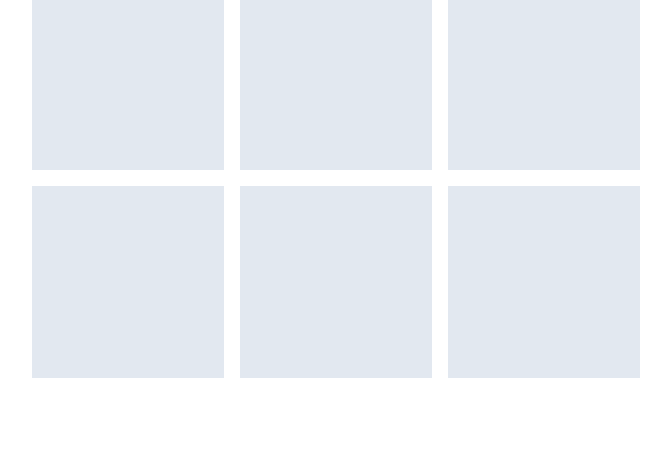
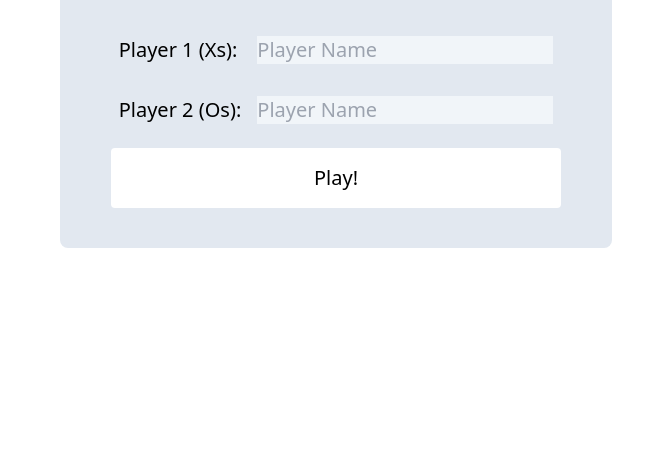
Before and after one commit to jwhthomas/threeinarow, a plain HTML site: page index.html in a window 1280 px wide. Shown: the part 326-800 px from the top of the page, without its empty margins (304-975 px from the left). Drawn offline with nearby package versions, Linux system fonts and the light colour scheme.

Commit message:
added player input, moved around files,  squashed bugs

```diff
--- /dev/null
+++ b/game.html
@@ -0,0 +1,16 @@
+<!doctype html>
+<html>
+<head>
+  <meta charset="UTF-8">
+  <meta name="viewport" content="width=device-width, initial-scale=1.0">
+  <script src="https://cdn.tailwindcss.com"></script>
+  <title>Three In A Row!</title>
+</head>
+<body class="min-h-screen w-screen flex items-center justify-center">
+    <div id="container">
+        <!-- <h1 class="w-full text-center text-2xl" id="">Hello</h1> -->
+        <!-- The boxes will be generated here -->
+    </div>
+</body>
+<script src="./game.js"></script>
+</html>
--- a/index.js
+++ b/game.js
@@ -1,10 +1,13 @@
+// Gets the data about players from the previous page
+const urlData = new URLSearchParams(window.location.search)
+
+// If there is no player information, send the user to input it
+if(!urlData.has("player1") || !urlData.has("player2")){
+    window.location.replace("/")
+}
+
+
 const container = document.getElementById("container");
-
-// var holdingList = [
-//     ["X", "O", "X"],
-//     ["O", "X", "X"],
-//     ["X", "O", "X"],
-// ];
 
 var playerTurn = 1;
 
@@ -42,16 +45,6 @@ function getDetailsFromString(string){
     return data
 }
 
-// // This function updates all the boxes to show to values held in the list.
-// function updateScreen(){
-//     holdingList.forEach((row, i) => {
-//         row.forEach((box, j) => {
-//             getBox(i, j).innerHTML = box
-//         })
-//     })
-//     return true
-// }
-
 function boxClicked(boxID){
     const box = document.getElementById(boxID)
     const boxData = getDetailsFromString(boxID)
@@ -61,6 +54,7 @@ function boxClicked(boxID){
         box.innerHTML = "X"
         // Prevent users from being able to click that box again
         box.onclick = null
+        box.classList.remove("cursor-pointer")
         // Update the list values
         holdingList[boxData.row][boxData.box] = "X"
         // Switch to the next player
@@ -70,6 +64,7 @@ function boxClicked(boxID){
         box.innerHTML = "O"
         // Prevent users from being able to click that box again
         box.onclick = null
+        box.classList.remove("cursor-pointer")
         // Update the list values
         holdingList[boxData.row][boxData.box] = "O"
         // Switch to the next player
@@ -81,13 +76,18 @@ function boxClicked(boxID){
 function checkWinner(){
     // Check for three in a row
     for (let i = 0; i < 3; i++) {
+
         // Gets a row from the holding list and checks if all values in it are the same
         if(holdingList[i][0] === holdingList[i][1] && holdingList[i][1] === holdingList[i][2]){
+            // Ensure that it cannot be marked as correct if there is a row of empty boxes by checking to make sure one of them has text
+            if(!holdingList[i][0]) return
             return console.log("WINNER IN ROW"+i)
         }
 
         // Gets the columns in the holding list and checks if the values are all the same
         if(holdingList[0][i] === holdingList[1][i] && holdingList[1][i] === holdingList[2][i]){
+            // Ensure that it cannot be marked as correct if there is a row of empty boxes by checking to make sure one of them has text
+            if(!holdingList[0][i]) return
             return console.log("WINNER IN COL"+i)
         }
 
@@ -95,11 +95,15 @@ function checkWinner(){
 
     // Check diagonal top left to bottom right
     if(holdingList[0][0] === holdingList[1][1] && holdingList[1][1] === holdingList[2][2]){
+        // Ensure that it cannot be marked as correct if there is a row of empty boxes by checking to make sure one of them has text
+        if(!holdingList[0][0]) return
         return console.log("WINNER DIAG TL BR")
     }
 
     // Check diagonal bottom left to top right
     if(holdingList[2][0] === holdingList[1][1] && holdingList[1][1] === holdingList[0][2]){
+        // Ensure that it cannot be marked as correct if there is a row of empty boxes by checking to make sure one of them has text
+        if(!holdingList[1][1]) return
         return console.log("WINNER DIAG BL TR")
     }
 }
--- a/index.html
+++ b/index.html
@@ -7,10 +7,39 @@
   <title>Three In A Row!</title>
 </head>
 <body class="min-h-screen w-screen flex items-center justify-center">
-    <div id="container">
-        <!-- <h1 class="w-full text-center text-2xl" id="">Hello</h1> -->
-        <!-- The boxes will be generated here -->
+    <div class="rounded-lg bg-slate-200 p-10">
+        <h1 class="text-4xl text-center">Welcome to Three In A Row!</h1>
+        <form action="/game.html" method="GET" class="flex justify-center">
+            <div>
+                <table class="text-xl mt-10 mb-2">
+                    <tbody>
+                        <tr>
+                            <td class="px-2 py-4">
+                                <label for="player1">Player 1 (Xs):</label>
+                            </td>
+                            <td class="px-2 py-4">
+                                <input type="text" placeholder="Player Name" id="player1" name="player1" class="bg-slate-100" />
+                            </td>
+                        </tr>
+                        <tr>
+                            <td class="px-2 py-4">
+                                <label for="player2">Player 2 (Os):</label>
+                            </td>
+                            <td class="px-2 py-4">
+                                <input type="text" placeholder="Player Name" id="player2" name="player2" class="bg-slate-100" />
+                            </td>
+                        </tr>
+                    </tbody>
+                </table>
+                <div class="flex justify-center">
+                    <button type="submit" class="bg-white text-xl w-full py-4 rounded hover:-translate-y-2 duration-100">Play!</button>
+                </div>
+            </div>
+
+
+
+        </form>
     </div>
+
 </body>
-<script src="./index.js"></script>
 </html>
```
